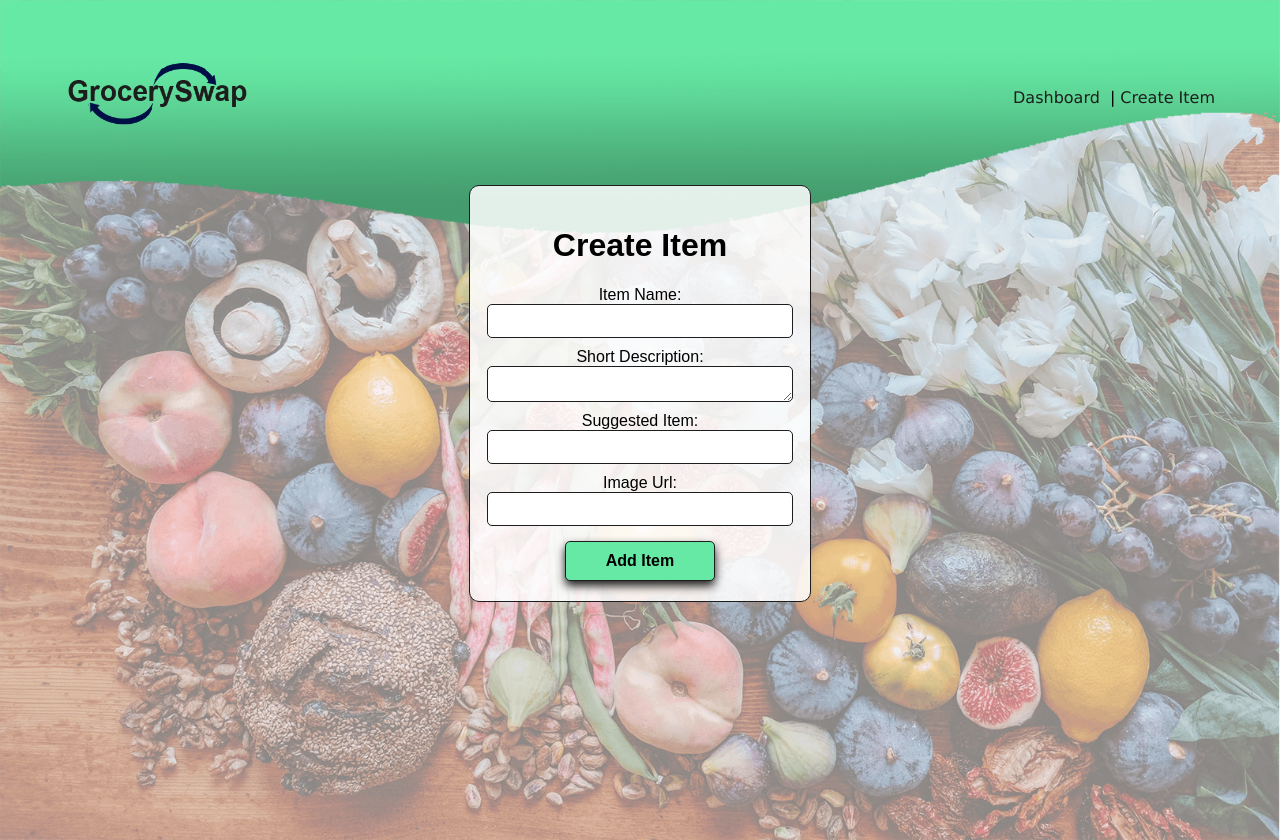
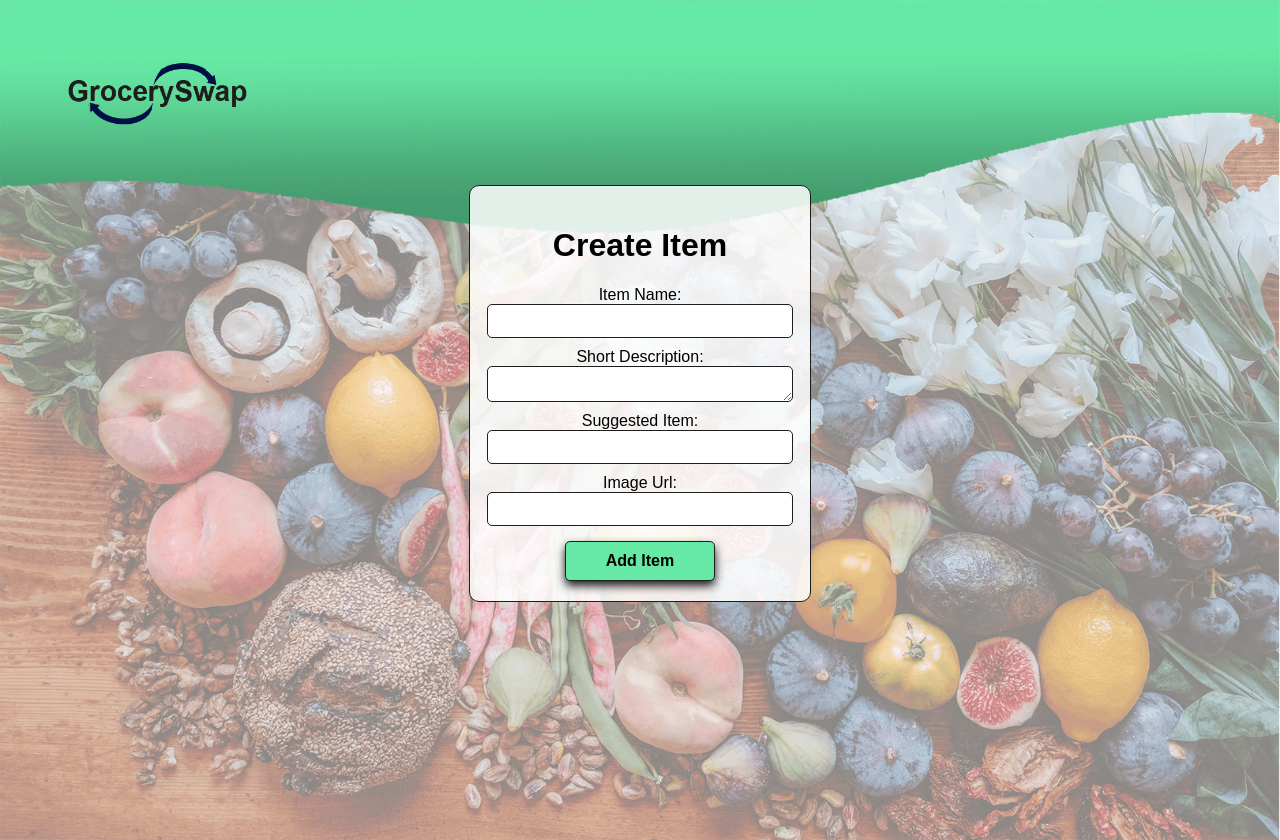
Before and after one commit to RobertsonTanya/Neighborhood-Bartering, a React (Create React App) app in the folder client/: page /create in a window 1280 px wide. Built offline with nearby package versions, Linux system fonts and the light colour scheme.

Commit message:
hide menu unless logged in

```diff
--- a/client/src/components/Header.js
+++ b/client/src/components/Header.js
@@ -37,31 +37,26 @@ const Header = (props) => {
           <Link to="/">
             <img className={styles.logo} src={logo} alt="logo" />
           </Link>
-          {!showLoginBtn || Object.keys(user).length ? null : (
-            <button className={`${styles.large} ${styles.loginBtn}`}>
+        </div>
+        <div className={styles.navRight}>
+        {!showLoginBtn || Object.keys(user).length ? null : (
+            <button className={`${styles.loginBtn}`}>
               <Link to="/loginreg">Sign Up | Login</Link>
             </button>
           )}
-        </div>
-        <div className={styles.navRight}>
-        {!showLoginBtn || Object.keys(user).length ? null : (
-            <button className={`${styles.small} ${styles.loginBtn}`}>
-              <Link to="/loginreg">Sign Up | Login</Link>
-            </button>
-          )}
+            {Object.keys(user).length ?
           <span className={styles.mainNav}>
             <span className={styles.leftSpan}>
               <Link to="/">Dashboard</Link> |
               <Link to="/create">Create Item</Link>
             </span>
-            {Object.keys(user).length ?
             <span className={styles.rightSpan}>
               <span> | </span>
               <Link to={`/myItems/${user.userLoggedIn}`}>My Items</Link> |
               {/* ^^I will make sure this has the proper authentication on it */}
               <Link to="/" onClick={logout}>Log Out</Link>
-            </span> : null}
-          </span>
+            </span>
+          </span> : null}
         </div>
       </div>
     </div>
```
